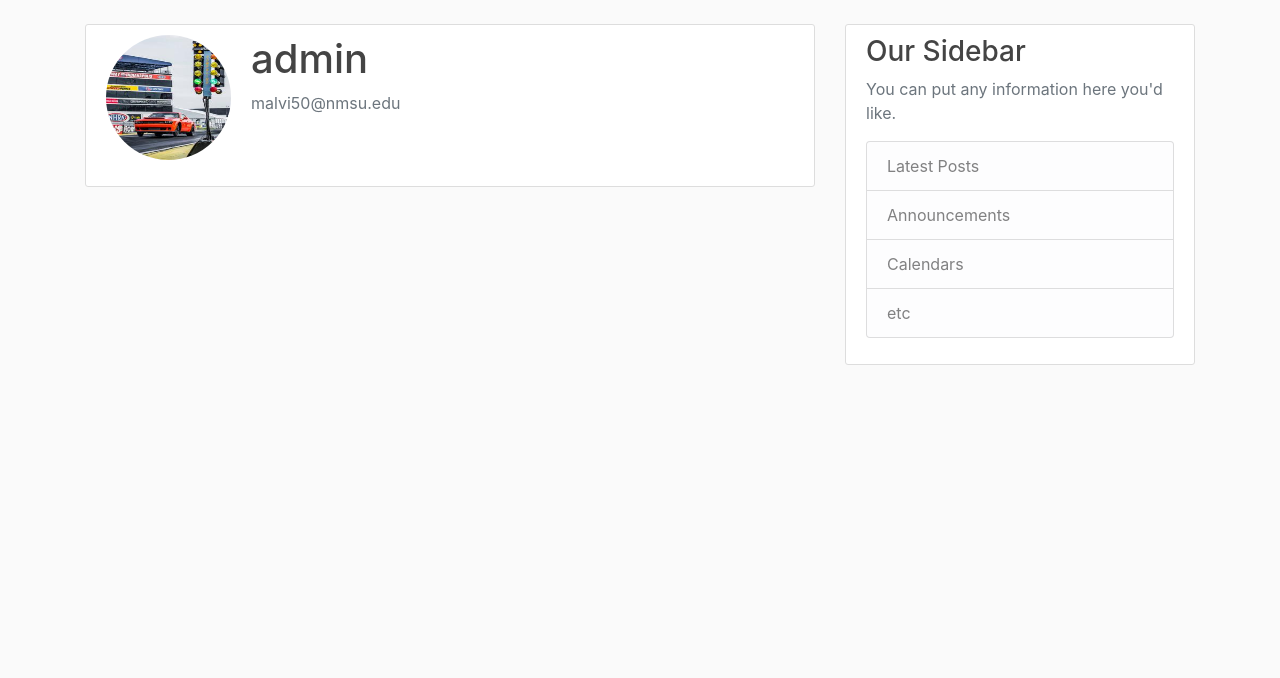
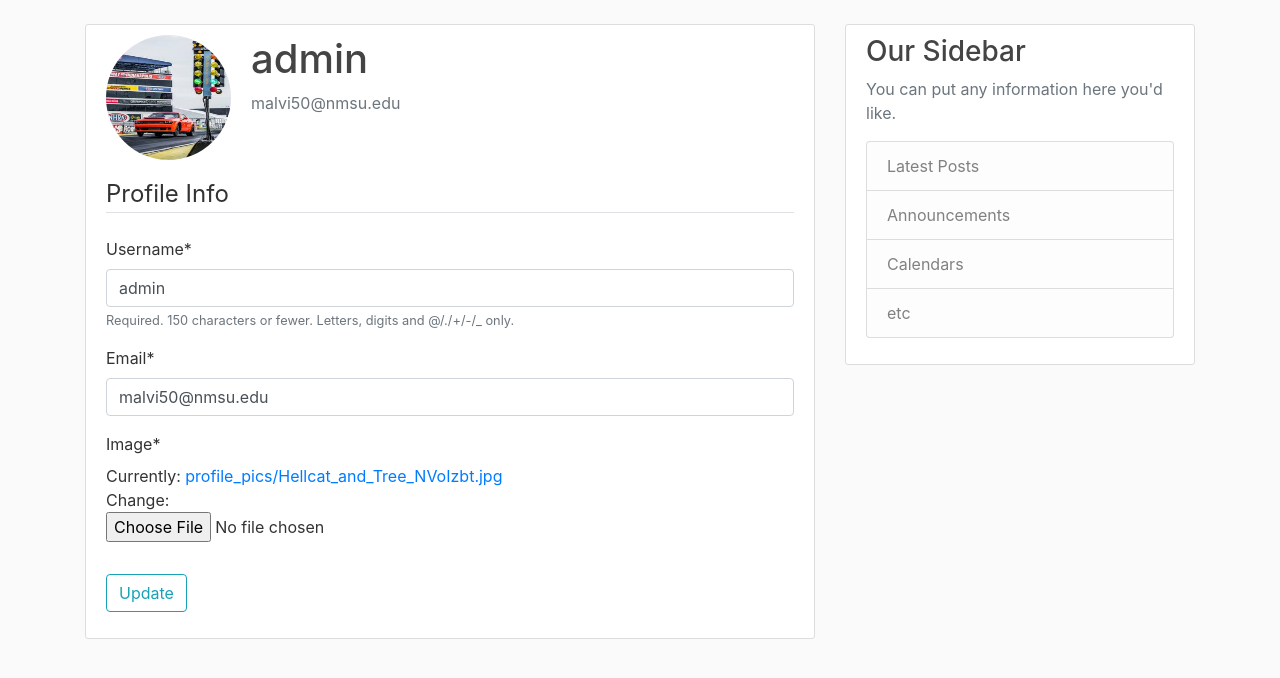
Before and after one commit to ET458TheDreamTeam/FinalProject, a Django app: page /profile/ in a window 1280 px wide. Shown: the part 56-734 px from the top of the page. Run offline with Django 3.2, Linux system fonts and the light colour scheme; a user stored in the database is signed in; data comes from the database, SQL or seed files in the repository; both versions use the stored data as it was after the commit; some libraries are stand-ins or nearby versions.

Commit message:
Video9Complete

```diff
--- a/CoreySchaferProject/blog/templates/blog/home.html
+++ b/CoreySchaferProject/blog/templates/blog/home.html
@@ -2,6 +2,7 @@
 {% block content %}
     {% for post in posts %}
         <article class="media content-section">
+            <img class="rounded-circle article-img" src="{{ post.author.profile.image.url }}">
             <div class="media-body">
             <div class="article-metadata">
                 <a class="mr-2" href="#">{{ post.author }}</a>
--- a/CoreySchaferProject/users/forms.py
+++ b/CoreySchaferProject/users/forms.py
@@ -1,6 +1,7 @@
 from django import forms
 from django.contrib.auth.models import User
 from django.contrib.auth.forms import UserCreationForm
+from .models import Profile
 
 
 class UserRegisterForm(UserCreationForm):
@@ -9,3 +10,17 @@ class UserRegisterForm(UserCreationForm):
     class Meta:
         model = User
         fields = ['username', 'email', 'password1', 'password2']
+
+
+class UserUpdateForm(forms.ModelForm):
+    email = forms.EmailField()
+
+    class Meta:
+        model = User
+        fields = ['username', 'email']
+
+
+class ProfileUpdateForm(forms.ModelForm):
+    class Meta:
+        model = Profile
+        fields = ['image']
--- a/CoreySchaferProject/users/models.py
+++ b/CoreySchaferProject/users/models.py
@@ -1,5 +1,6 @@
 from django.db import models
 from django.contrib.auth.models import User
+from PIL import Image
 
 class Profile(models.Model):
     user = models.OneToOneField(User, on_delete=models.CASCADE)
@@ -7,3 +8,13 @@ class Profile(models.Model):
 
     def __str__(self):
         return f'{self.user.username} Profile'
+
+    def save(self):
+        super().save()
+
+        img = Image.open(self.image.path)
+
+        if img.height > 300 or img.width > 300:
+            output_size = (300, 300)
+            img.thumbnail(output_size)
+            img.save(self.image.path)
--- a/CoreySchaferProject/users/templates/users/profile.html
+++ b/CoreySchaferProject/users/templates/users/profile.html
@@ -9,6 +9,16 @@
             <p class="text-secondary">{{ user.email }}</p>
         </div>
         </div>
-        <!-- FORM HERE -->
+        <form method="POST" enctype='multipart/form-data'>
+            {% csrf_token %}
+            <fieldset class="form-group">
+                <legend class="border-bottom mb-4">Profile Info</legend>
+                {{ u_form|crispy  }}
+                {{ p_form|crispy  }}
+            </fieldset>
+            <div class="form-group">
+                <button class="btn btn-outline-info" type="submit">Update</button>
+            </div>
+        </form>
     </div>
 {% endblock content %}
--- a/CoreySchaferProject/users/views.py
+++ b/CoreySchaferProject/users/views.py
@@ -1,7 +1,7 @@
 from django.shortcuts import render, redirect
 from django.contrib import messages
 from django.contrib.auth.decorators import login_required
-from .forms import UserRegisterForm
+from .forms import UserRegisterForm, UserUpdateForm, ProfileUpdateForm
 
 def register(request):
     if request.method == 'POST':
@@ -18,4 +18,24 @@ def register(request):
 
 @login_required
 def profile(request):
-    return render(request, 'users/profile.html')
+    if request.method == 'POST':
+        u_form = UserUpdateForm(request.POST, instance=request.user)
+        p_form = ProfileUpdateForm(request.POST, request.FILES, instance=request.user.profile)
+
+        if u_form.is_valid() and p_form.is_valid():
+            u_form.save()
+            p_form.save()
+            messages.success(request, f'Your account has been updated!')
+            return redirect('profile')
+
+    else:
+        u_form = UserUpdateForm(instance=request.user)
+        p_form = ProfileUpdateForm(instance=request.user.profile)
+
+
+
+    context = {
+        'u_form': u_form,
+        'p_form': p_form
+    }
+    return render(request, 'users/profile.html', context)
```
Also changed, not shown: CoreySchaferProject/db.sqlite3, CoreySchaferProject/media/default.jpg, CoreySchaferProject/media/profile_pics/Hellcat_and_Tree.jpg (added), CoreySchaferProject/media/profile_pics/Hellcat_and_Tree_HqPtxDu.jpg (added), CoreySchaferProject/media/profile_pics/Hellcat_and_Tree_NVoIzbt.jpg (added).
